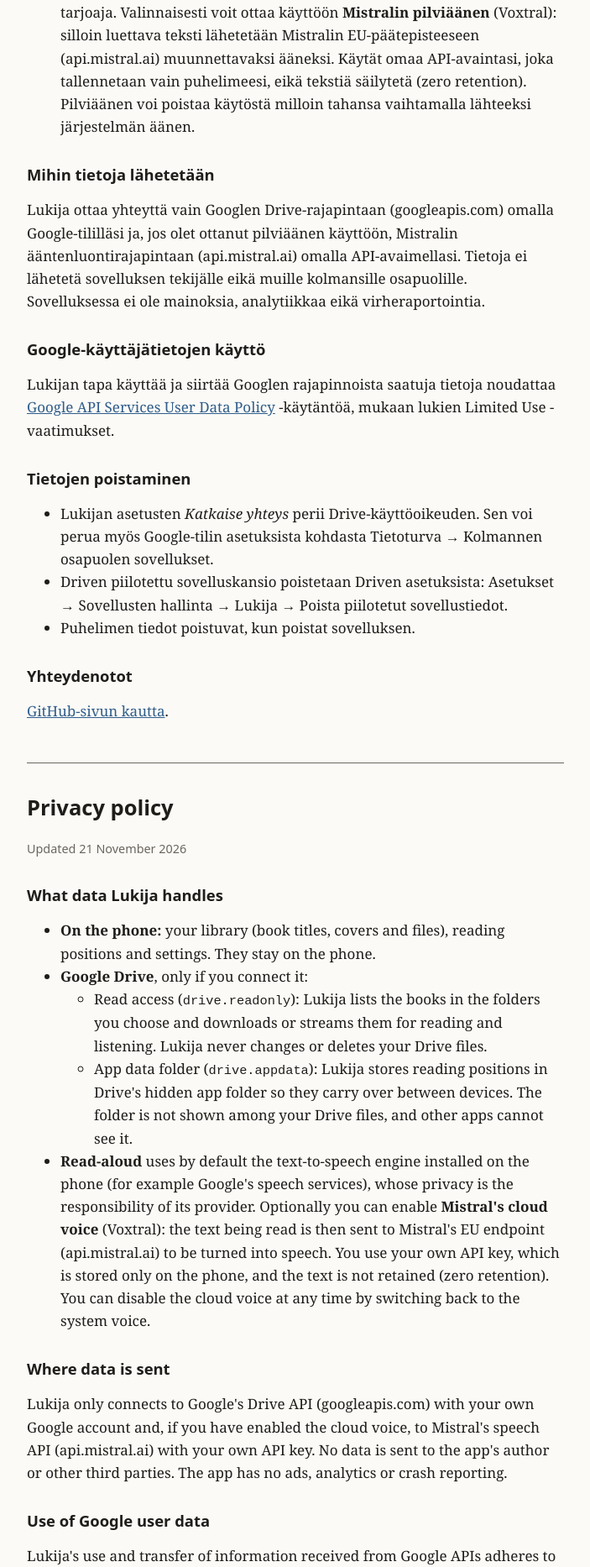
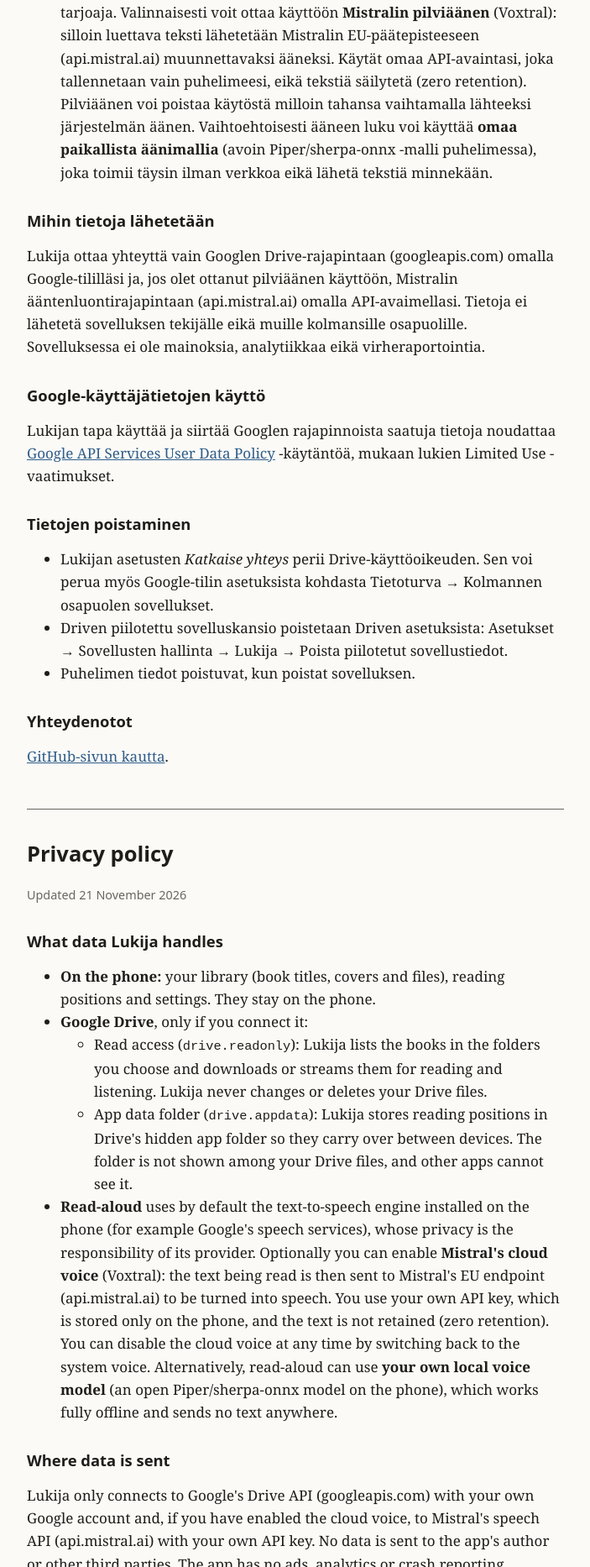
Before and after one commit to lappamaili-jpg/lukija-info, a plain HTML site: page tietosuoja.html in a window 1280 px wide. Shown: the part 573-2439 px from the top of the page at 84% size, without its empty margins (288-991 px from the left). Drawn offline with Linux system fonts and the light colour scheme.

Commit message:
Tietosuojaseloste: oma paikallinen äänimalli toimii täysin offline
Generated by Mistral Vibe.
Co-Authored-By: Mistral Vibe <vibe@mistral.ai>

```diff
--- a/tietosuoja.html
+++ b/tietosuoja.html
@@ -24,7 +24,7 @@
   <li>Sovelluksen oma kansio (<code>drive.appdata</code>): Lukija tallentaa lukukohdat Driven piilotettuun sovelluskansioon, jotta ne siirtyvät laitteelta toiselle. Kansio ei näy Driven tiedostoissa, eivätkä muut sovellukset näe sitä.</li>
   </ul>
 </li>
-<li><strong>Ääneen luku</strong> käyttää oletuksena puhelimeen asennettua puhesynteesiä (esimerkiksi Googlen puhepalvelut), jonka tietosuojasta vastaa sen tarjoaja. Valinnaisesti voit ottaa käyttöön <strong>Mistralin pilviäänen</strong> (Voxtral): silloin luettava teksti lähetetään Mistralin EU-päätepisteeseen (api.mistral.ai) muunnettavaksi ääneksi. Käytät omaa API-avaintasi, joka tallennetaan vain puhelimeesi, eikä tekstiä säilytetä (zero retention). Pilviäänen voi poistaa käytöstä milloin tahansa vaihtamalla lähteeksi järjestelmän äänen.</li>
+<li><strong>Ääneen luku</strong> käyttää oletuksena puhelimeen asennettua puhesynteesiä (esimerkiksi Googlen puhepalvelut), jonka tietosuojasta vastaa sen tarjoaja. Valinnaisesti voit ottaa käyttöön <strong>Mistralin pilviäänen</strong> (Voxtral): silloin luettava teksti lähetetään Mistralin EU-päätepisteeseen (api.mistral.ai) muunnettavaksi ääneksi. Käytät omaa API-avaintasi, joka tallennetaan vain puhelimeesi, eikä tekstiä säilytetä (zero retention). Pilviäänen voi poistaa käytöstä milloin tahansa vaihtamalla lähteeksi järjestelmän äänen. Vaihtoehtoisesti ääneen luku voi käyttää <strong>omaa paikallista äänimallia</strong> (avoin Piper/sherpa-onnx -malli puhelimessa), joka toimii täysin ilman verkkoa eikä lähetä tekstiä minnekään.</li>
 </ul>
 
 <h2>Mihin tietoja lähetetään</h2>
@@ -57,7 +57,7 @@
   <li>App data folder (<code>drive.appdata</code>): Lukija stores reading positions in Drive's hidden app folder so they carry over between devices. The folder is not shown among your Drive files, and other apps cannot see it.</li>
   </ul>
 </li>
-<li><strong>Read-aloud</strong> uses by default the text-to-speech engine installed on the phone (for example Google's speech services), whose privacy is the responsibility of its provider. Optionally you can enable <strong>Mistral's cloud voice</strong> (Voxtral): the text being read is then sent to Mistral's EU endpoint (api.mistral.ai) to be turned into speech. You use your own API key, which is stored only on the phone, and the text is not retained (zero retention). You can disable the cloud voice at any time by switching back to the system voice.</li>
+<li><strong>Read-aloud</strong> uses by default the text-to-speech engine installed on the phone (for example Google's speech services), whose privacy is the responsibility of its provider. Optionally you can enable <strong>Mistral's cloud voice</strong> (Voxtral): the text being read is then sent to Mistral's EU endpoint (api.mistral.ai) to be turned into speech. You use your own API key, which is stored only on the phone, and the text is not retained (zero retention). You can disable the cloud voice at any time by switching back to the system voice. Alternatively, read-aloud can use <strong>your own local voice model</strong> (an open Piper/sherpa-onnx model on the phone), which works fully offline and sends no text anywhere.</li>
 </ul>
 
 <h2>Where data is sent</h2>
```
